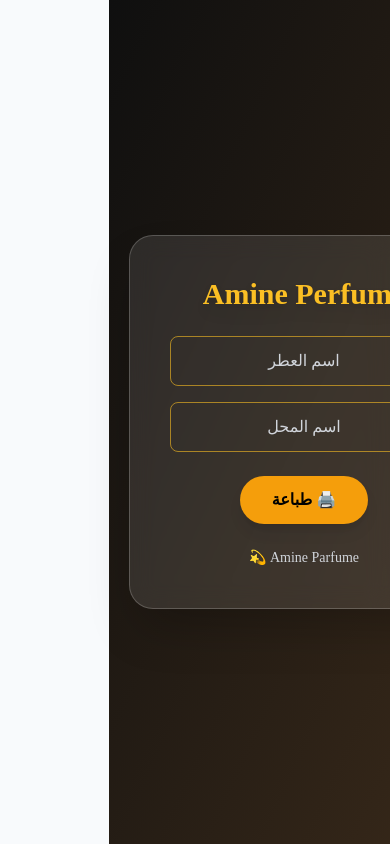
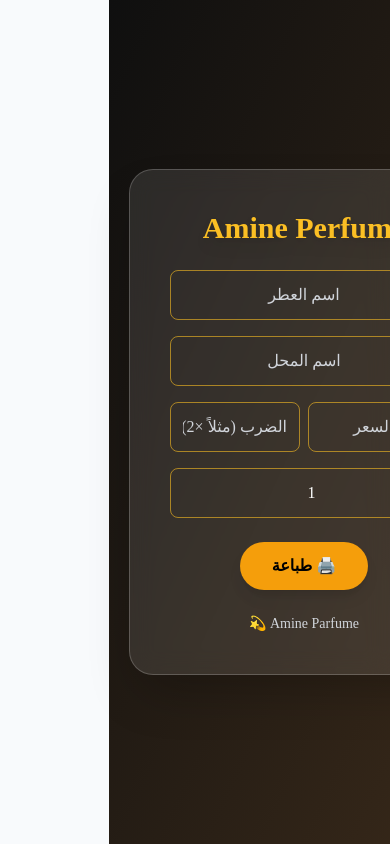
Before and after one commit to Clay145/perfume-label-frontend, a React (Vite) app: page / in a window 390 px wide. Built offline with nearby package versions, Linux system fonts and the light colour scheme.

Commit message:
fix: mobile printing open pdf in new tab

```diff
--- a/src/App.jsx
+++ b/src/App.jsx
@@ -3,6 +3,9 @@
 function App() {
   const [perfume, setPerfume] = useState("");
   const [shop, setShop] = useState("");
+  const [price, setPrice] = useState("");
+  const [multiplier, setMultiplier] = useState("");
+  const [copies, setCopies] = useState(1);
 
   const handlePrint = async () => {
     if (!perfume || !shop) {
@@ -16,6 +19,9 @@
           new URLSearchParams({
             perfume_name: perfume,
             shop_name: shop,
+            price,
+            multiplier,
+            copies,
           })
       );
 
@@ -25,10 +31,7 @@
 
       const blob = await res.blob();
       const fileURL = window.URL.createObjectURL(blob);
-
-    // ✅ على الهاتف: يفتح الملف في نافذة جديدة للطباعة أو الحفظ
       window.open(fileURL, "_blank");
-
     } catch (error) {
       console.error(error);
       alert("حدث خطأ أثناء الطباعة، تأكد من تشغيل الطابعة أو إعادة المحاولة.");
@@ -50,10 +53,39 @@
         />
 
         <input
-          className="border border-amber-400/60 bg-transparent text-white placeholder:text-gray-300 p-3 rounded-lg w-full mb-6 text-center focus:outline-none focus:ring-2 focus:ring-amber-400 transition"
+          className="border border-amber-400/60 bg-transparent text-white placeholder:text-gray-300 p-3 rounded-lg w-full mb-4 text-center focus:outline-none focus:ring-2 focus:ring-amber-400 transition"
           placeholder="اسم المحل"
           value={shop}
           onChange={(e) => setShop(e.target.value)}
+        />
+
+        {/* 🟡 السعر و الضرب بجانب بعض */}
+        <div className="flex gap-2 mb-4">
+          <input
+            type="text"
+            placeholder="السعر"
+            className="border border-amber-400/60 bg-transparent text-white placeholder:text-gray-300 p-3 rounded-lg w-1/2 text-center focus:outline-none focus:ring-2 focus:ring-amber-400 transition"
+            value={price}
+            onChange={(e) => setPrice(e.target.value)}
+          />
+          <input
+            type="text"
+            placeholder="الضرب (مثلاً ×2)"
+            className="border border-amber-400/60 bg-transparent text-white placeholder:text-gray-300 p-3 rounded-lg w-1/2 text-center focus:outline-none focus:ring-2 focus:ring-amber-400 transition"
+            value={multiplier}
+            onChange={(e) => setMultiplier(e.target.value)}
+          />
+        </div>
+
+        {/* 🟢 عدد الملصقات */}
+        <input
+          type="number"
+          min="1"
+          max="35"
+          className="border border-amber-400/60 bg-transparent text-white placeholder:text-gray-300 p-3 rounded-lg w-full mb-6 text-center focus:outline-none focus:ring-2 focus:ring-amber-400 transition"
+          placeholder="عدد الملصقات (1 - 35)"
+          value={copies}
+          onChange={(e) => setCopies(e.target.value)}
         />
 
         <button
@@ -63,9 +95,7 @@
           🖨️ طباعة
         </button>
 
-        <p className="mt-6 text-gray-300 text-sm">
-          Amine Parfume 💫
-        </p>
+        <p className="mt-6 text-gray-300 text-sm">Amine Parfume 💫</p>
       </div>
     </div>
   );
```
Lines whose indentation alone changed are shown as unchanged.
